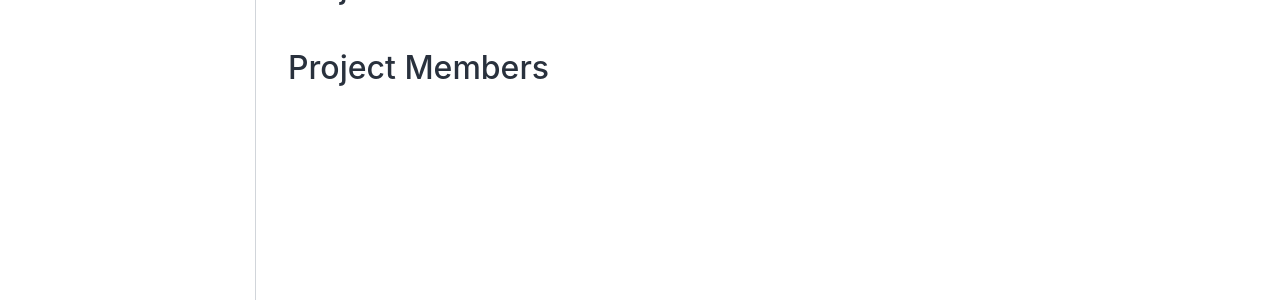
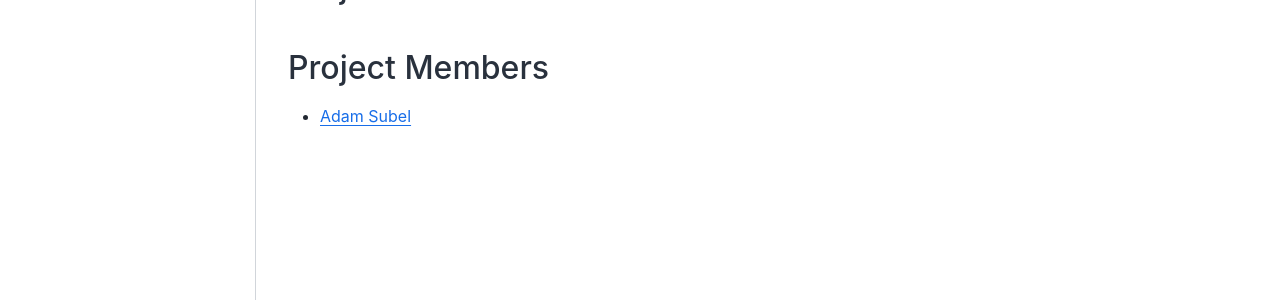
Before and after one commit to m2lines/ocean_emulators, a Jupyter Book: the page built from book/intro.md, in a window 1280 px wide. Shown: the part 193-493 px from the top of the page. Built offline with Jupyter Book 1.0.4 settings and Sphinx 7.4.7 and the Sphinx Book theme 1.1.4, drawn with Linux system fonts in a browser that asks for light colours.

Commit message:
Update intro.md

```diff
--- a/book/intro.md
+++ b/book/intro.md
@@ -7,3 +7,5 @@
 ## Project Goals
 
 ## Project Members
+
+- [Adam Subel](https://github.com/adam-subel)
```
